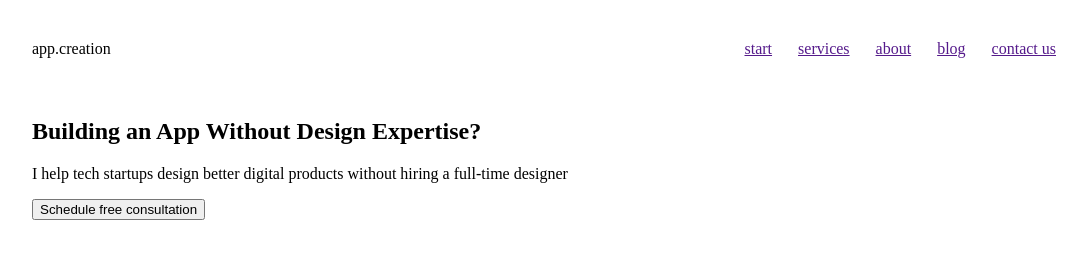
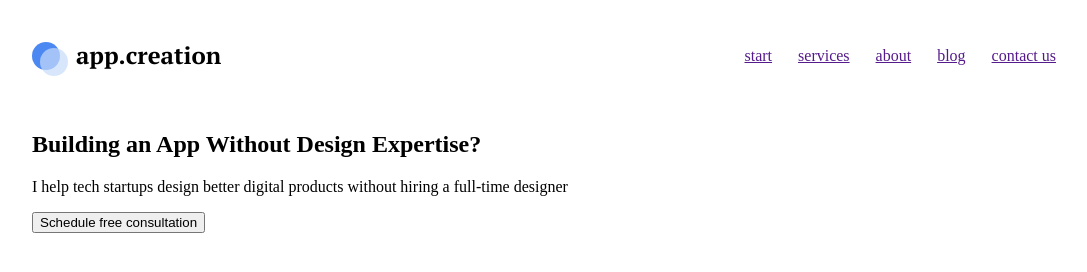
Before and after one commit to WebHeroSchool/firstsite, a plain HTML site: page index.html in a window 1280 px wide. Shown: the whole page, without its empty margins (96-1183 px from the left). Drawn offline with Linux system fonts and the light colour scheme.

Commit message:
new style logo

```diff
--- a/index.html
+++ b/index.html
@@ -12,7 +12,11 @@
   <body>
     <div class="wrapper">
       <header class="header">
-        <div class="logo">app.creation</div>
+        <div class="logo">
+          <div class="logo__circle logo__circle_color_dark-blue"></div>
+          <div class="logo__circle logo__circle_color_blue"></div>
+          app.creation
+        </div>
         <nav class="menu">
           <a class="menu__item" href="">start</a>
           <a class="menu__item menu__item_active" href="">services</a>
--- a/styles.css
+++ b/styles.css
@@ -18,6 +18,9 @@ body {
 
 .logo {
   padding: 40px 0;
+  padding-left: 44px;
+  font: bold 24px/31px "PT Serif", Arial, Helvetica, sans-serif;
+  position: relative;
 }
 
 .menu {
@@ -32,3 +35,24 @@ body {
 .menu__item:last-child {
   padding-right: 0;
 }
+
+.logo__circle {
+  width: 28px;
+  height: 28px;
+  left: 0;
+  top: 50%;
+  transform: translateY(-50%);
+  position: absolute;
+  border-radius: 50%;
+  opacity: 0.7;
+}
+
+.logo__circle_color_blue {
+  left: 8px;
+  top: 56%;
+  background: #c8dbfb;
+}
+
+.logo__circle_color_dark-blue {
+  background: #0056ec;
+}
```
